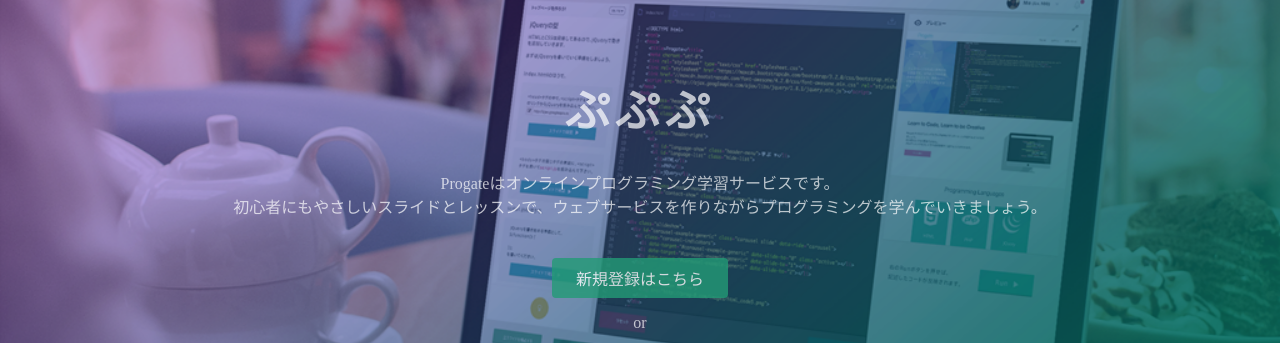
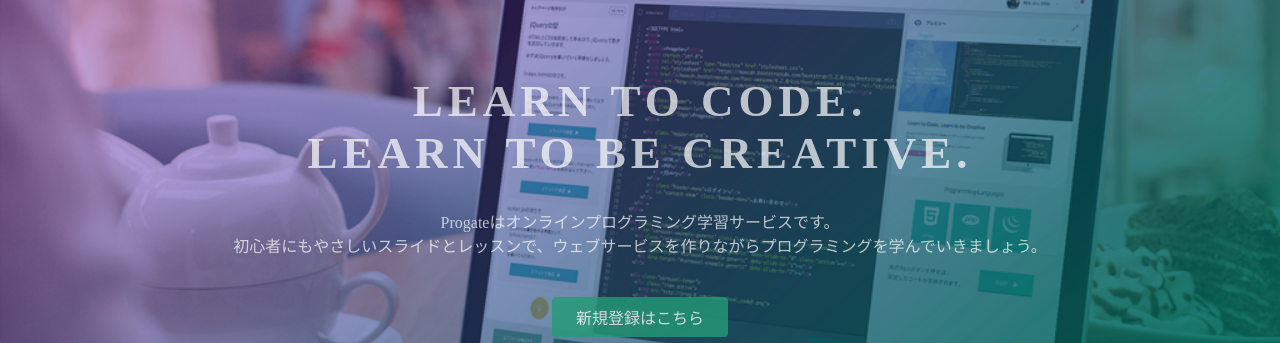
Before and after one commit to miraxyz1976/sample, a plain HTML site: page index.html in a window 1280 px wide. Shown: the part 135-478 px from the top of the page. Drawn offline with Linux system fonts and the light colour scheme.

Commit message:
Update index.html

```diff
--- a/index.html
+++ b/index.html
@@ -23,7 +23,7 @@
   </header>
   <div class="top-wrapper">
     <div class="container">
-      <h1>ぷぷぷ</h1>
+      <h1>LEARN TO CODE.<br>LEARN TO BE CREATIVE.</h1>
       <p>Progateはオンラインプログラミング学習サービスです。<br>初心者にもやさしいスライドとレッスンで、ウェブサービスを作りながらプログラミングを学んでいきましょう。</p>
       <div class="btn-wrapper">
         <a href="#" class="btn signup">新規登録はこちら</a>
```
